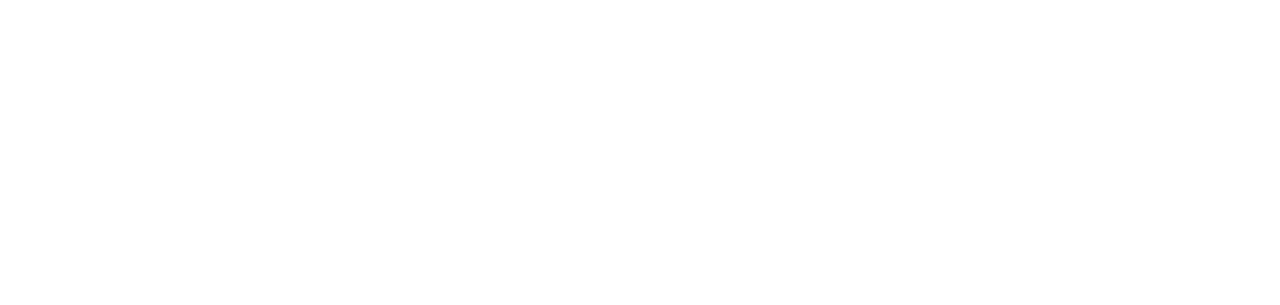
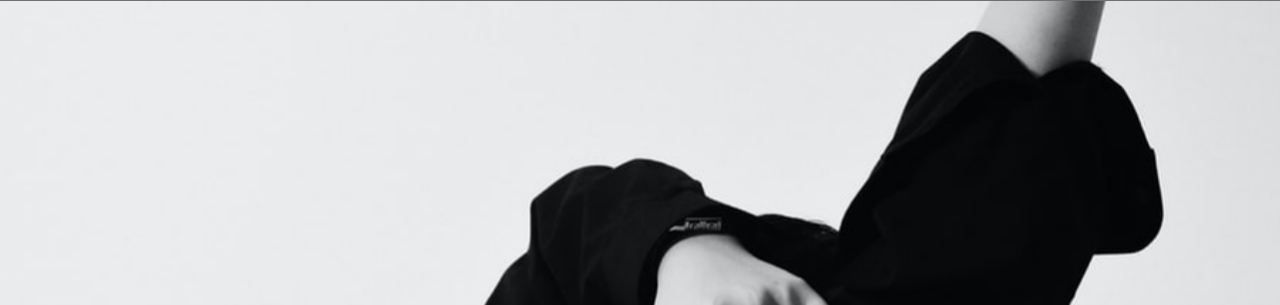
Before and after one commit to seraphimboyi/rocketFirstExam, a plain HTML site: page index.html in a window 1280 px wide. Shown: the top 305 px of the page. Drawn offline with Linux system fonts and the light colour scheme.

Commit message:
fix route

```diff
--- a/css/style.css
+++ b/css/style.css
@@ -162,7 +162,7 @@ body {
 }
 
 header {
-  background: url("./img/banner.png");
+  background: url("../img/banner.png");
   height: 958px;
   background-size: cover;
   background-position: center;
```
